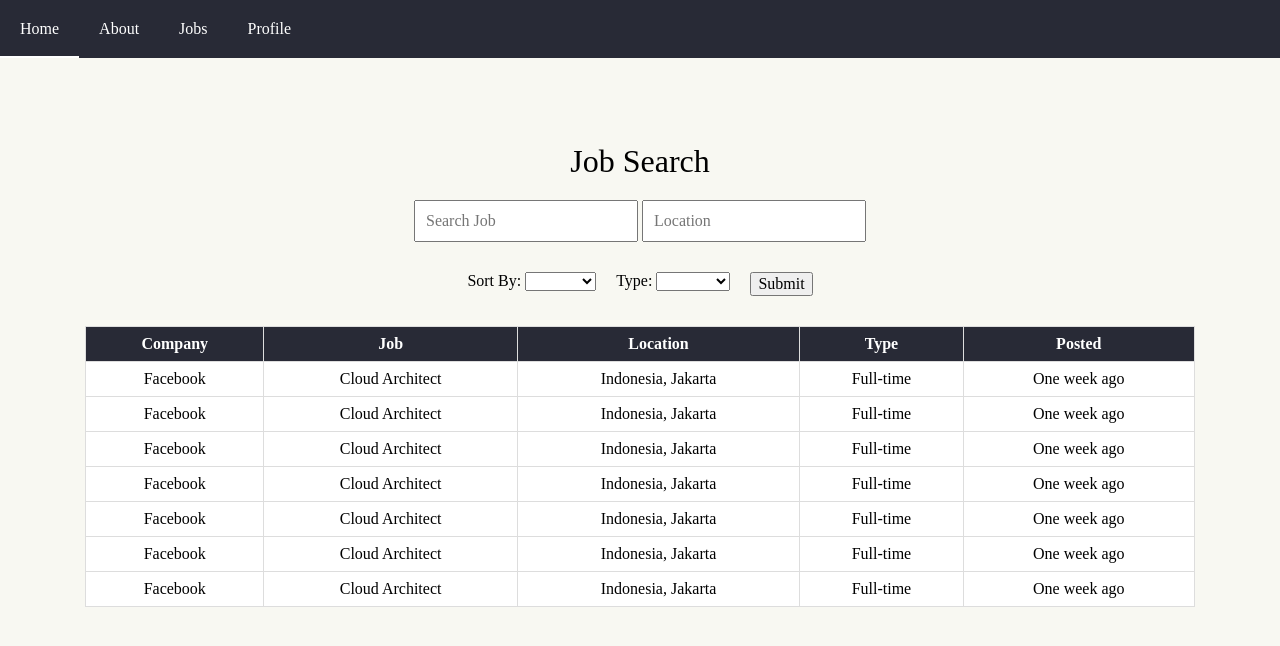
After one commit to yopifebrian/owork_php, a PHP site: page /job-search.html in a window 1280 px wide. The commit adds this page. Shown: the top 646 px of the page. Run offline with PHP 8.4, Linux system fonts and the light colour scheme.

Commit message:
Replace Job age Job Search dan Style

```diff
--- /dev/null
+++ b/job-search.html
@@ -0,0 +1,112 @@
+<!DOCTYPE html>
+<html lang="en">
+<head>
+    <meta charset="UTF-8">
+    <meta http-equiv="X-UA-Compatible" content="IE=edge">
+    <meta name="viewport" content="width=device-width, initial-scale=1.0">
+    <link rel="stylesheet" href="style.css">
+    <title>Document</title>
+</head>
+<body>
+    <nav class="container">
+        <div class="hover-underline-animation">Home</div>
+        <div class="hover-underline-animation">About</div>
+        <div class="hover-underline-animation">Jobs</div>
+        <div class="hover-underline-animation">Profile</div>
+      </nav>
+
+      <div class="content-container">
+        <div class="content-title">Job Search</div>
+          <div>
+            <input type="text" placeholder="Search Job" name="search">
+            <input type="text" placeholder="Location" name="search">
+          </div>
+        <div class="sort">
+          <div class="Sort-by">
+            <form action="/action_page.php">
+        <label for="search form">Sort By:</label>
+        <select >
+          <option value="" selected disabled hidden></option>
+          <option value="category">Category</option>
+          <option value="date">Date</option>
+          <option value="location">Location</option>
+        </select>
+      </form>
+          </div>
+          <div class="Sort"><label for="type">Type:</label>
+        <select >
+          <option value="" selected disabled hidden></option>
+          <option value="full-time">Full-time</option>
+          <option value="part-time">Part-time</option>
+          <option value="freelance">Freelance</option>
+        </select>
+
+        </div>
+          <div>
+          <input type="submit" value="Submit">
+          </div>
+        </div>
+        <div>
+        <table id="jobtable">
+        <tr>
+          <th>Company</th>
+          <th>Job</th>
+          <th>Location</th>
+          <th>Type</th>
+          <th>Posted</th>
+        </tr>
+        <tr>
+          <td>Facebook</td>
+          <td>Cloud Architect</td>
+          <td>Indonesia, Jakarta</td>
+          <td>Full-time</td>
+          <td>One week ago</td>
+        </tr>
+         <tr>
+          <td>Facebook</td>
+          <td>Cloud Architect</td>
+          <td>Indonesia, Jakarta</td>
+          <td>Full-time</td>
+          <td>One week ago</td>
+        </tr>
+            <tr>
+          <td>Facebook</td>
+          <td>Cloud Architect</td>
+          <td>Indonesia, Jakarta</td>
+          <td>Full-time</td>
+          <td>One week ago</td>
+        </tr>
+            <tr>
+          <td>Facebook</td>
+          <td>Cloud Architect</td>
+          <td>Indonesia, Jakarta</td>
+          <td>Full-time</td>
+          <td>One week ago</td>
+        </tr>
+            <tr>
+          <td>Facebook</td>
+          <td>Cloud Architect</td>
+          <td>Indonesia, Jakarta</td>
+          <td>Full-time</td>
+          <td>One week ago</td>
+        </tr>
+            <tr>
+          <td>Facebook</td>
+          <td>Cloud Architect</td>
+          <td>Indonesia, Jakarta</td>
+          <td>Full-time</td>
+          <td>One week ago</td>
+        </tr>
+            <tr>
+          <td>Facebook</td>
+          <td>Cloud Architect</td>
+          <td>Indonesia, Jakarta</td>
+          <td>Full-time</td>
+          <td>One week ago</td>
+        </tr>
+      </table>
+        </div>
+      </div>
+
+</body>
+</html>
--- a/style.css
+++ b/style.css
@@ -1,12 +1,15 @@
+/* Base */
 html,body{
     font-family: "Fira Mono", serif;
     background-color: #F8F8F2;
+    margin: 0px;
   }
 
   .container {
     margin : 0px;
       display :flex;
     background-color: #282A36;
+    width: 100%;
 
   }
 
@@ -65,6 +68,8 @@ html,body{
     font-family: "Fira Mono", serif;
   }
 
+/* Table */
+
   #jobtable {
     font-family: "Fira Mono", serif;
     border-collapse: collapse;
@@ -82,6 +87,7 @@ html,body{
     background-color: #282A36;
   }
 
+/* Hover animation */
   .hover-underline-animation {
       display: inline-block;
       position: relative;
@@ -106,6 +112,7 @@ html,body{
       transform-origin: bottom left;
     }
 
+/* Job Page */
   .key {
 
     display: flex;
```
Also changed, not shown: job-page.html (added, +56 -0 lines).
